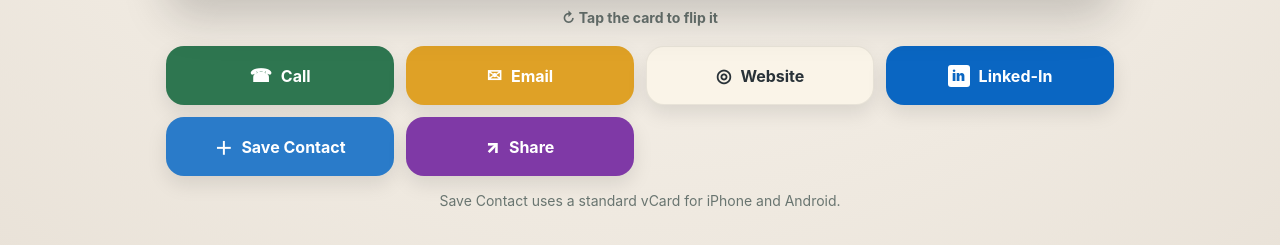
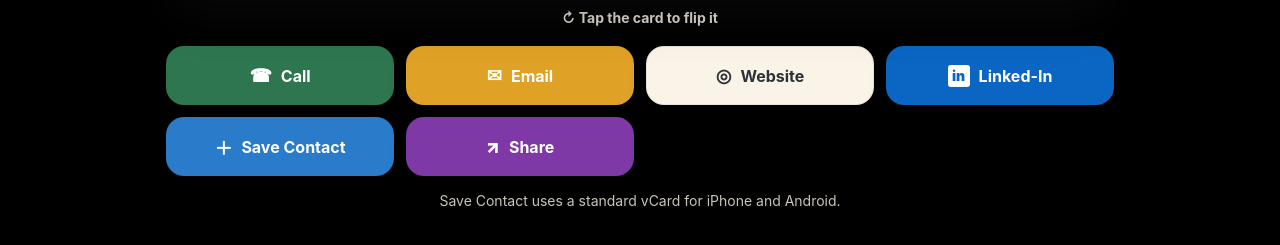
Before and after one commit to 954valet/CozyCheckins-card, a plain HTML site: page index.html in a window 1280 px wide. Shown: the part 533-778 px from the top of the page. Drawn offline with Linux system fonts and the light colour scheme.

Commit message:
Add files via upload

```diff
--- a/styles.css
+++ b/styles.css
@@ -14,7 +14,7 @@
 *{ box-sizing:border-box; }
 
 html{
-  background:#EEE8DE;
+  background:#000000;
   -webkit-text-size-adjust:100%;
 }
 
@@ -23,8 +23,7 @@ body{
   min-height:100vh;
   color:var(--ink);
   font-family:Inter,ui-sans-serif,system-ui,-apple-system,BlinkMacSystemFont,"Segoe UI",sans-serif;
-  background:
-    radial-gradient(circle at 50% 0%,#FFFFFF 0,#F6F1E9 43%,#E9E2D8 100%);
+  background:#000000;
 }
 
 a{ color:inherit; text-decoration:none; }
@@ -92,7 +91,7 @@ button{ font:inherit; }
 .flip-hint{
   margin:12px 0 20px;
   text-align:center;
-  color:#66716D;
+  color:#D9D4C9;
   font-size:14px;
   font-weight:750;
 }
@@ -392,7 +391,7 @@ button{ font:inherit; }
 .contact-note{
   margin:16px 0 0;
   text-align:center;
-  color:#697570;
+  color:#C9C4BA;
   font-size:14px;
 }
 
```
